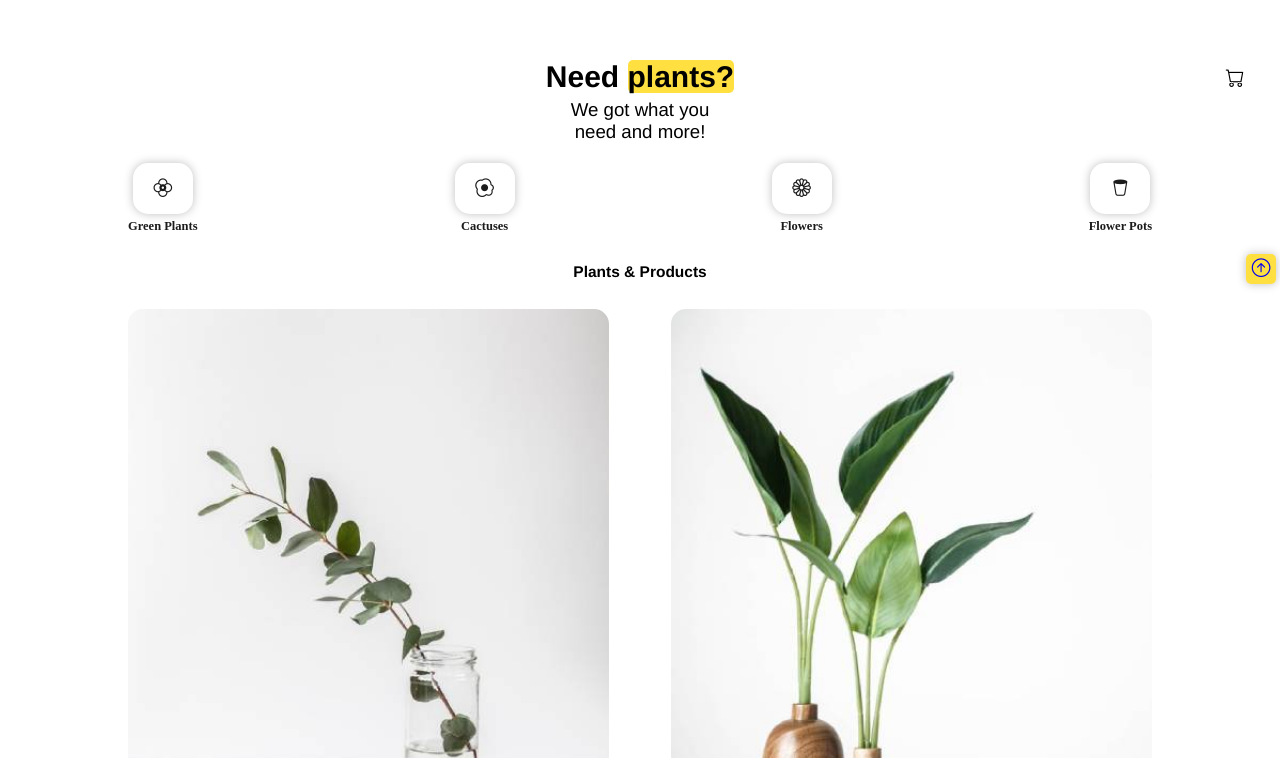
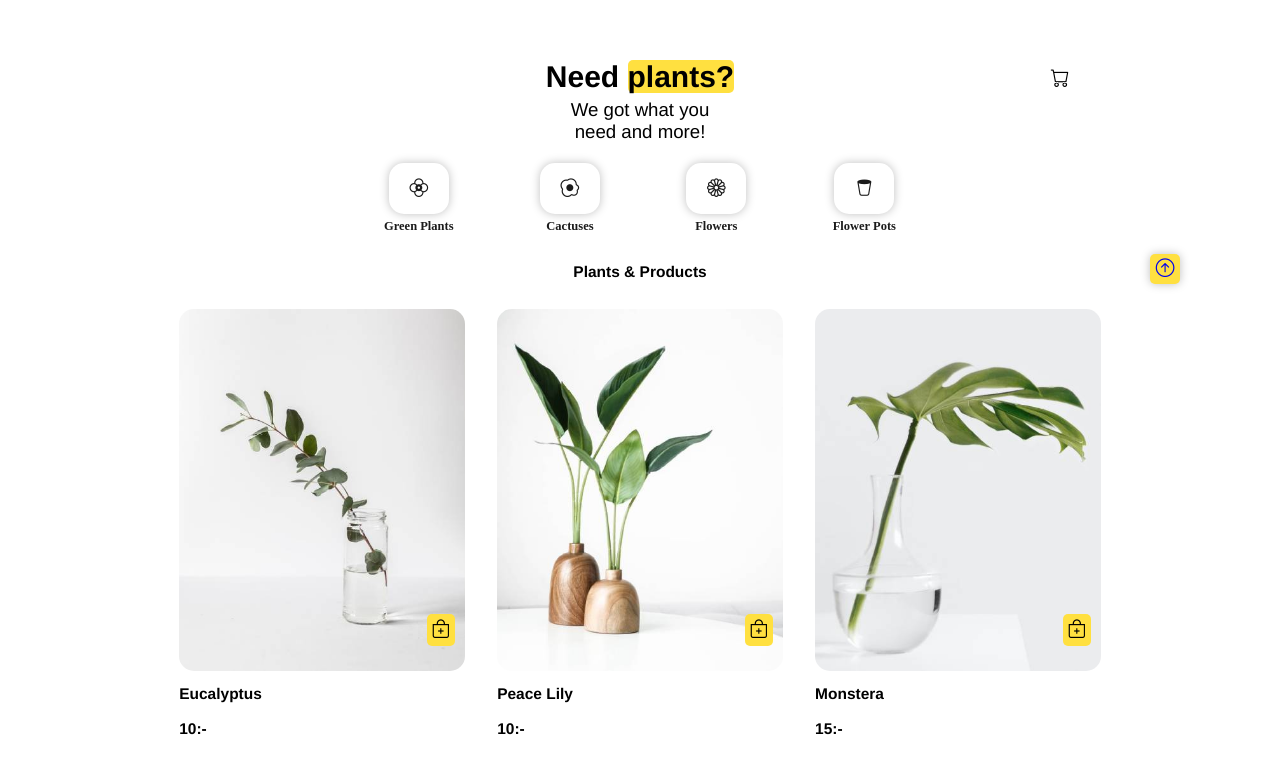
Before and after one commit to Anton-Sorkin/gruppprojectneedplants, a website built with Parcel: page src/html/home.html in a window 1280 px wide. Shown: the top 758 px of the page. Built offline with nearby package versions, Linux system fonts and the light colour scheme.

Commit message:
added styling and media querys

```diff
--- a/src/scss/components/home.scss
+++ b/src/scss/components/home.scss
@@ -13,14 +13,23 @@
 body {
   font-size: 14pt;
   /*all styling here*/
+  display: flex;
+  justify-content: center;
   #home-wrapper {
+    display: flex;
+    flex-direction: column;
+    align-items: center;
+    width: 100vw;
+    @include laptop {
+      width: 90%;
+    }
     #home-header {
       position: relative;
       width: 100vw;
       display: flex;
       flex-direction: column;
       align-items: center;
-      margin-top: 59px;
+      padding-top: 59px;
       gap: 20px;
       .home-heading {
         display: flex;
@@ -53,6 +62,13 @@ body {
         display: flex;
         justify-content: center;
         align-items: center;
+        @include tablet {
+          right: 100px;
+        }
+
+        @include laptop {
+          right: 200px;
+        }
         .cart-counter {
           visibility: hidden;
           position: absolute;
@@ -75,6 +91,12 @@ body {
         width: 80%;
         display: flex;
         justify-content: space-between;
+        @include tablet {
+          width: 60%;
+        }
+        @include laptop {
+          width: 40%;
+        }
         a {
           display: flex;
           flex-direction: column;
@@ -82,6 +104,7 @@ body {
           gap: 5px;
           text-decoration: none;
           color: $black;
+
           .home-cathegory-button {
             width: 60px;
             height: 51px;
@@ -121,6 +144,13 @@ body {
           flex-direction: column;
           width: 47%;
           cursor: pointer;
+          @include tablet {
+            width: 30%;
+          }
+
+          @include laptop {
+            width: 31%;
+          }
           .home-product-cart-link {
             height: 32px;
             width: 28px;
@@ -153,6 +183,13 @@ body {
       a {
         position: fixed;
         right: 4px;
+        z-index: 1;
+        @include tablet {
+          right: 50px;
+        }
+        @include laptop {
+          right: 100px;
+        }
         .home-scroll-up-button {
           background-color: $yellow;
           height: 30px;
```
